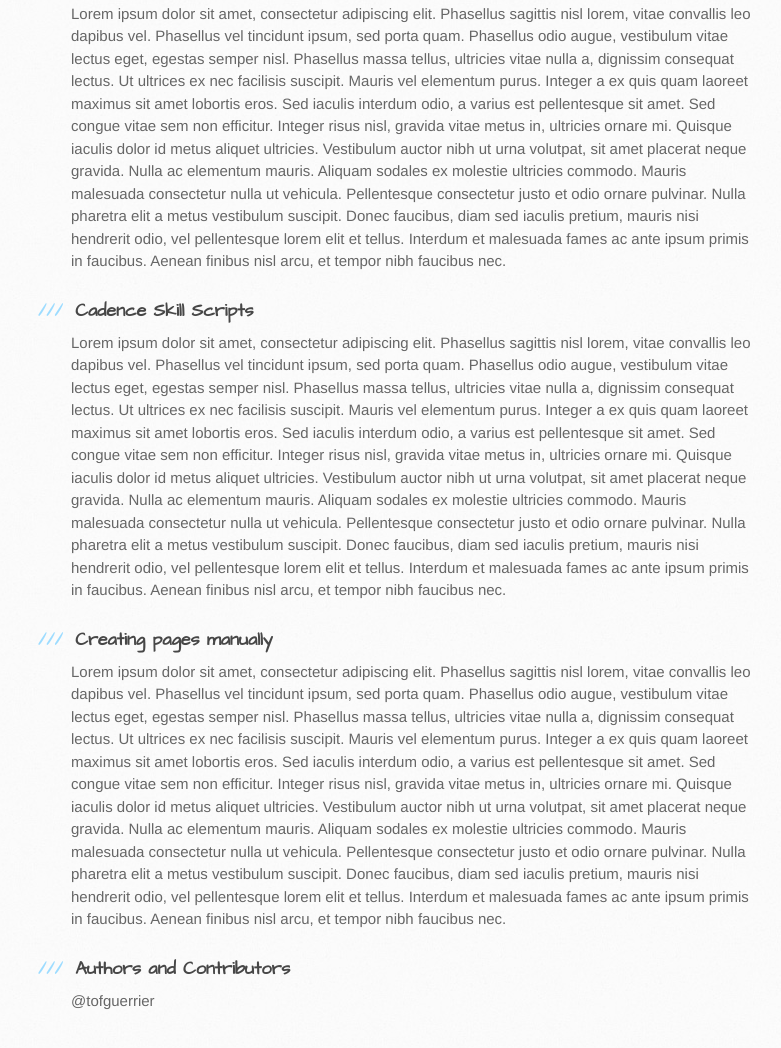
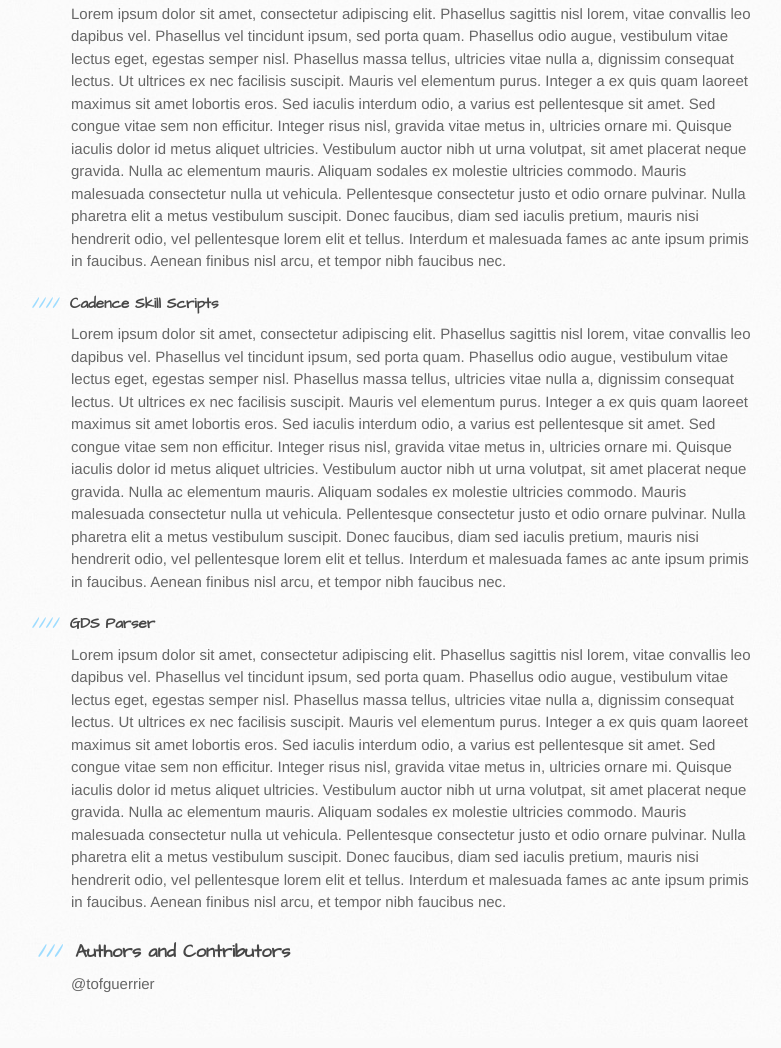
Before and after one commit to tofguerrier/Microelectronic-layout, a plain HTML site: page index.html in a window 1280 px wide. Shown: the part 394-1442 px from the top of the page, without its empty margins (99-880 px from the left). Drawn offline with Linux system fonts and the light colour scheme.

Commit message:
Update index.html
h3 to h4

```diff
--- a/index.html
+++ b/index.html
@@ -28,21 +28,30 @@
     <div id="content-wrapper">
       <div class="inner clearfix">
         <section id="main-content">
-          <h3>
-<a id="welcome" class="anchor" href="#welcome" aria-hidden="true"><span aria-hidden="true" class="octicon octicon-link"></span></a>Welcome.</h3>
+
+<h3>
+<a id="welcome" class="anchor" href="#welcome" aria-hidden="true">
+<span aria-hidden="true" class="octicon octicon-link"></span></a>
+Welcome.
+</h3>
 
 <p>Lorem ipsum dolor sit amet, consectetur adipiscing elit. Phasellus sagittis nisl lorem, vitae convallis leo dapibus vel. Phasellus vel tincidunt ipsum, sed porta quam. Phasellus odio augue, vestibulum vitae lectus eget, egestas semper nisl. Phasellus massa tellus, ultricies vitae nulla a, dignissim consequat lectus. Ut ultrices ex nec facilisis suscipit. Mauris vel elementum purus. Integer a ex quis quam laoreet maximus sit amet lobortis eros.
 Sed iaculis interdum odio, a varius est pellentesque sit amet. Sed congue vitae sem non efficitur. Integer risus nisl, gravida vitae metus in, ultricies ornare mi. Quisque iaculis dolor id metus aliquet ultricies. Vestibulum auctor nibh ut urna volutpat, sit amet placerat neque gravida. Nulla ac elementum mauris. Aliquam sodales ex molestie ultricies commodo. Mauris malesuada consectetur nulla ut vehicula. Pellentesque consectetur justo et odio ornare pulvinar. Nulla pharetra elit a metus vestibulum suscipit. Donec faucibus, diam sed iaculis pretium, mauris nisi hendrerit odio, vel pellentesque lorem elit et tellus. Interdum et malesuada fames ac ante ipsum primis in faucibus. Aenean finibus nisl arcu, et tempor nibh faucibus nec.</p>
 
-<h3>
-<a id="designer-templates" class="anchor" href="#designer-templates" aria-hidden="true"><span aria-hidden="true" class="octicon octicon-link"></span></a>Cadence Skill Scripts</h3>
+<h4>
+<a id="designer-templates" class="anchor" href="#designer-templates" aria-hidden="true">
+  <span aria-hidden="true" class="octicon octicon-link"></span></a>
+  Cadence Skill Scripts
+  </h4>
 
 <p>Lorem ipsum dolor sit amet, consectetur adipiscing elit. Phasellus sagittis nisl lorem, vitae convallis leo dapibus vel. Phasellus vel tincidunt ipsum, sed porta quam. Phasellus odio augue, vestibulum vitae lectus eget, egestas semper nisl. Phasellus massa tellus, ultricies vitae nulla a, dignissim consequat lectus. Ut ultrices ex nec facilisis suscipit. Mauris vel elementum purus. Integer a ex quis quam laoreet maximus sit amet lobortis eros.
 
 Sed iaculis interdum odio, a varius est pellentesque sit amet. Sed congue vitae sem non efficitur. Integer risus nisl, gravida vitae metus in, ultricies ornare mi. Quisque iaculis dolor id metus aliquet ultricies. Vestibulum auctor nibh ut urna volutpat, sit amet placerat neque gravida. Nulla ac elementum mauris. Aliquam sodales ex molestie ultricies commodo. Mauris malesuada consectetur nulla ut vehicula. Pellentesque consectetur justo et odio ornare pulvinar. Nulla pharetra elit a metus vestibulum suscipit. Donec faucibus, diam sed iaculis pretium, mauris nisi hendrerit odio, vel pellentesque lorem elit et tellus. Interdum et malesuada fames ac ante ipsum primis in faucibus. Aenean finibus nisl arcu, et tempor nibh faucibus nec.</p>
 
-<h3>
-<a id="creating-pages-manually" class="anchor" href="#creating-pages-manually" aria-hidden="true"><span aria-hidden="true" class="octicon octicon-link"></span></a>Creating pages manually</h3>
+<h4>
+<a id="creating-pages-manually" class="anchor" href="#creating-pages-manually" aria-hidden="true">
+  <span aria-hidden="true" class="octicon octicon-link"></span></a>
+  GDS Parser</h4>
 
 <p>Lorem ipsum dolor sit amet, consectetur adipiscing elit. Phasellus sagittis nisl lorem, vitae convallis leo dapibus vel. Phasellus vel tincidunt ipsum, sed porta quam. Phasellus odio augue, vestibulum vitae lectus eget, egestas semper nisl. Phasellus massa tellus, ultricies vitae nulla a, dignissim consequat lectus. Ut ultrices ex nec facilisis suscipit. Mauris vel elementum purus. Integer a ex quis quam laoreet maximus sit amet lobortis eros.
 
@@ -50,7 +59,9 @@ Sed iaculis interdum odio, a varius est pellentesque sit amet. Sed congue vitae
 
 
 <h3>
-<a id="authors-and-contributors" class="anchor" href="#authors-and-contributors" aria-hidden="true"><span aria-hidden="true" class="octicon octicon-link"></span></a>Authors and Contributors</h3>
+<a id="authors-and-contributors" class="anchor" href="#authors-and-contributors" aria-hidden="true">
+  <span aria-hidden="true" class="octicon octicon-link"></span></a>
+  Authors and Contributors</h3>
 
 <p>@tofguerrier</p>
 
```
